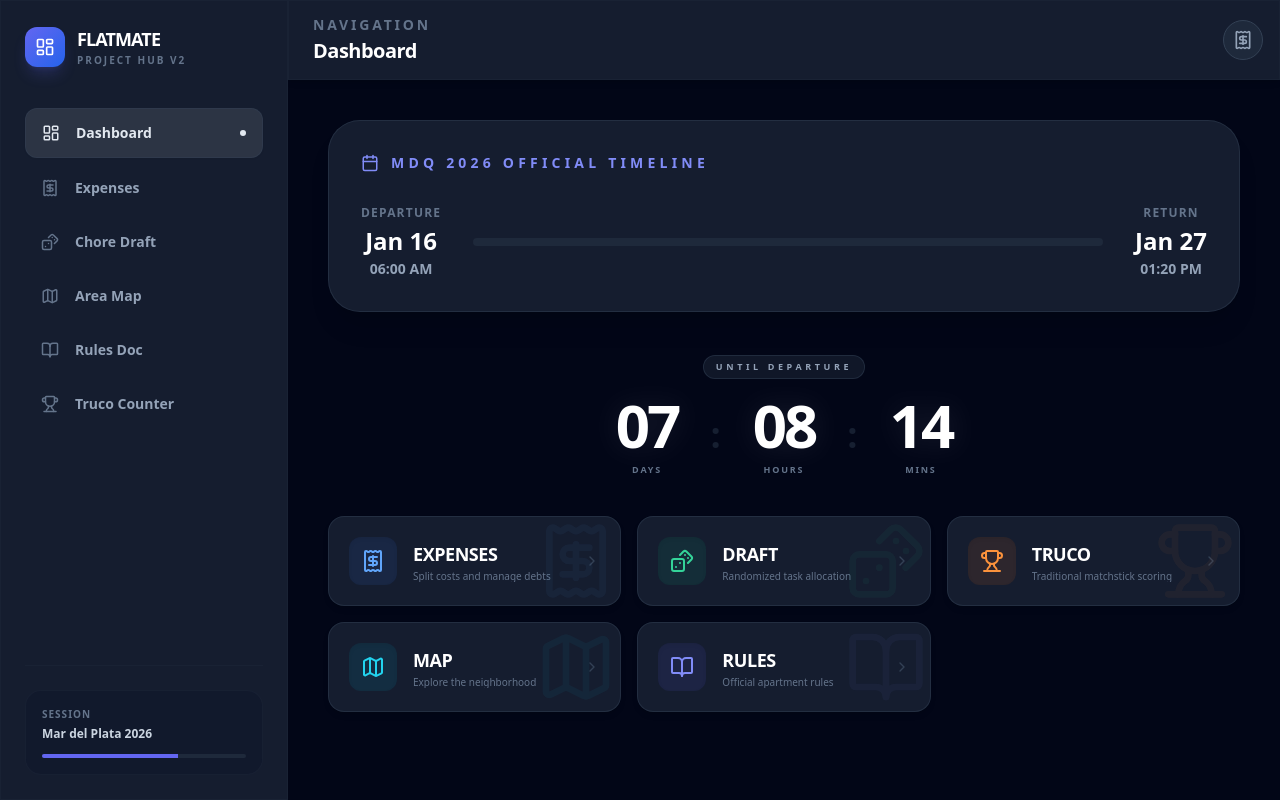
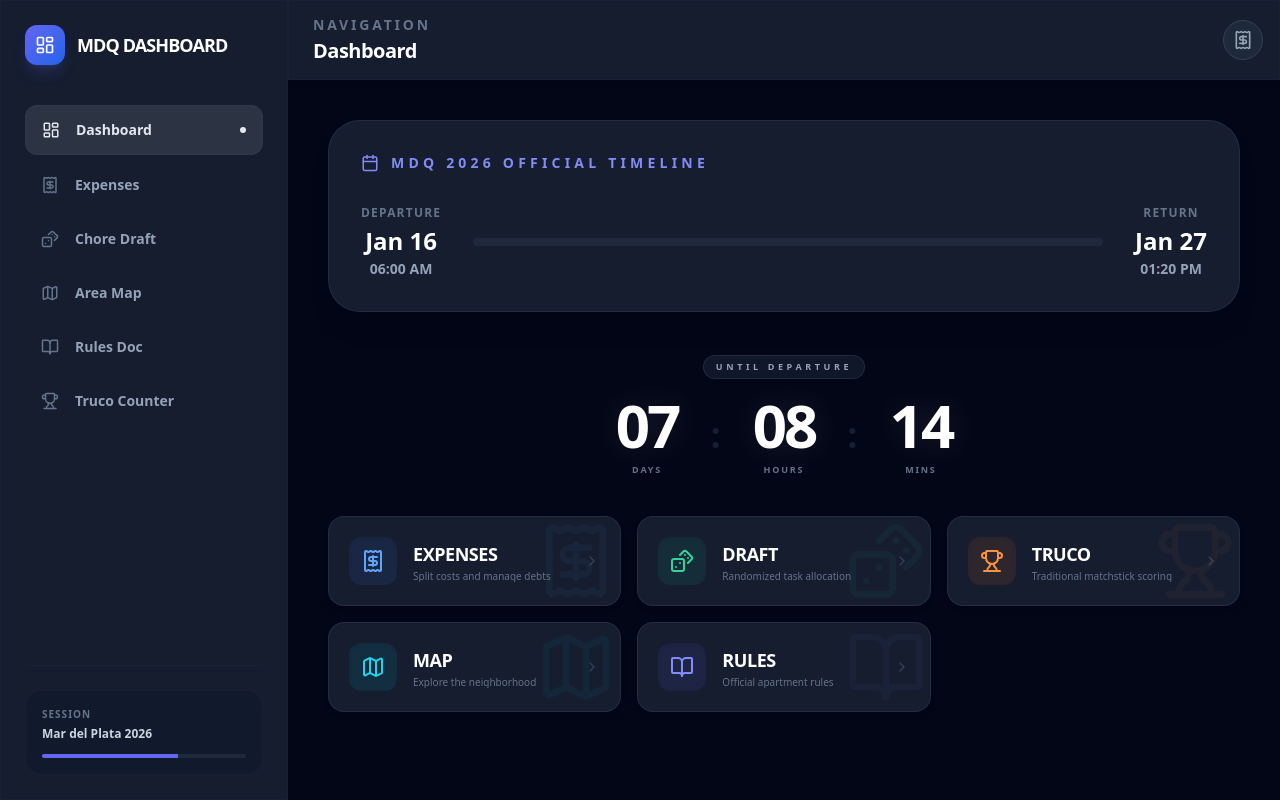
Before and after one commit to nothingbutsup/MDQ-Dashboard, a React (Vite) app: page / in a window 1280 px wide. Built offline with nearby package versions, Linux system fonts and the light colour scheme.

Commit message:
Add files via upload

```diff
--- a/App.tsx
+++ b/App.tsx
@@ -79,8 +79,7 @@ function App() {
                 <LayoutDashboard className="text-white" size={20} />
               </div>
               <div>
-                <h1 className="text-lg font-black tracking-tighter text-white">FLATMATE</h1>
-                <p className="text-[10px] font-black text-slate-500 uppercase tracking-[0.2em]">Project Hub v2</p>
+                <h1 className="text-lg font-black tracking-tighter text-white uppercase">MDQ DASHBOARD</h1>
               </div>
             </div>
             <button
```
